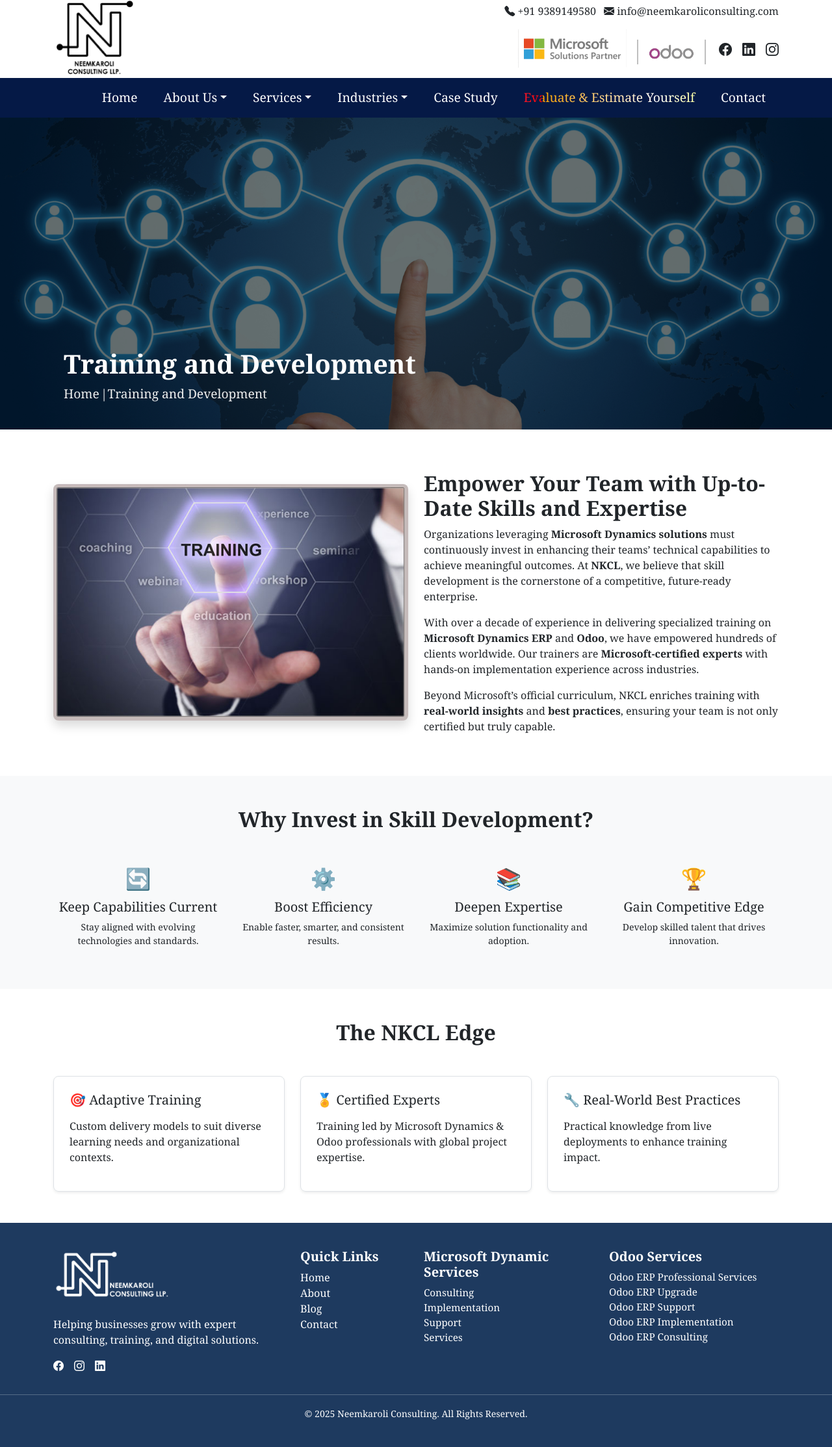
After one commit to neemkaroli12/Neemkaroli-_Consulting, a Django app: page /skill/ in a window 1280 px wide. The commit adds this page. Shown: the whole page at 65% size. Run offline with Django 5.2, Linux system fonts and the light colour scheme.

Commit message:
skill.html training.html release.html

```diff
--- /dev/null
+++ b/consulting_app/templates/skill.html
@@ -0,0 +1,142 @@
+{% extends "layout.html" %}
+{% load static %}
+
+{% block title %}Training and Development{% endblock %}
+
+{% block content %}
+<style>
+.breadcrumb { background: transparent;  gap:2px; font-size:1.2rem; color: #f0f0f0; }
+.breadcrumb a { color: #f0f0f0; text-decoration: none; font-weight: 500; }
+.breadcrumb a:hover { color: #ffd369; }
+.breadcrumb .active { color: #ccc; }
+
+
+.hero-banner {
+  position: relative;
+  background: url("{% static 'images/training.jpeg' %}") center center/cover no-repeat;
+  height: 60vh;
+  display: flex;
+  align-items: center;
+
+}
+.hero-content {
+  position: relative;
+  z-index: 2;
+  background: rgba(0, 0, 0, 0.55);
+}
+</style>
+
+
+<section class="hero-banner d-flex align-items-end justify-content-start text-white" style="position: relative;height:60vh;">
+    <div class="hero-overlay" style="
+        position:absolute;
+        top:0;
+        left:0;
+        right:0;
+        bottom:0;
+        background: rgba(0,0,0,0.55);
+        z-index:1;">
+    </div>
+    <div class="container mb-4" style="position: relative; z-index:2;">
+        <h1 class="fw-bold ms-3 text-white">Training and Development</h1>
+        <ol class="breadcrumb ms-3">
+          <li><a href="{% url 'consulting_app:home_two' %}">Home</a></li>
+          <li><a href="{% url 'consulting_app:skill' %}">|Training and Development</a></li>
+    </ol>
+    </div>
+</section>
+
+<!-- Intro with Side Image -->
+<section class="py-5">
+  <div class="container">
+    <div class="row align-items-center g-4">
+      <div class="col-md-6">
+        <img src="{% static 'images/training(1).png' %}"
+             alt="Training Session"
+             class="img-fluid rounded-3 shadow">
+      </div>
+      <div class="col-md-6">
+        <h2 class=" mt-3 fw-bold">Empower Your Team with Up-to-Date Skills and Expertise</h1>
+        <p class="fs-6">
+          Organizations leveraging <strong>Microsoft Dynamics solutions</strong> must continuously invest in enhancing their teams’ technical capabilities to achieve meaningful outcomes.
+          At <strong>NKCL</strong>, we believe that skill development is the cornerstone of a competitive, future-ready enterprise.
+        </p>
+        <p>
+          With over a decade of experience in delivering specialized training on <strong>Microsoft Dynamics ERP</strong> and <strong>Odoo</strong>, we have empowered hundreds of clients worldwide.
+          Our trainers are <strong>Microsoft-certified experts</strong> with hands-on implementation experience across industries.
+        </p>
+        <p>
+          Beyond Microsoft’s official curriculum, NKCL enriches training with <strong>real-world insights</strong> and <strong>best practices</strong>, ensuring your team is not only certified but truly capable.
+        </p>
+      </div>
+    </div>
+  </div>
+</section>
+
+<!-- Why Invest Section (Icon List) -->
+<section class="py-5 bg-light">
+  <div class="container text-center">
+    <h2 class="fw-bold mb-5">Why Invest in Skill Development?</h2>
+    <div class="row g-4">
+      <div class="col-md-3">
+        <div class="d-flex flex-column align-items-center">
+          <div class="fs-2 mb-2">🔄</div>
+          <h5>Keep Capabilities Current</h5>
+          <p class="small">Stay aligned with evolving technologies and standards.</p>
+        </div>
+      </div>
+      <div class="col-md-3">
+        <div class="d-flex flex-column align-items-center">
+          <div class="fs-2 mb-2">⚙️</div>
+          <h5>Boost Efficiency</h5>
+          <p class="small">Enable faster, smarter, and consistent results.</p>
+        </div>
+      </div>
+      <div class="col-md-3">
+        <div class="d-flex flex-column align-items-center">
+          <div class="fs-2 mb-2">📚</div>
+          <h5>Deepen Expertise</h5>
+          <p class="small">Maximize solution functionality and adoption.</p>
+        </div>
+      </div>
+      <div class="col-md-3">
+        <div class="d-flex flex-column align-items-center">
+          <div class="fs-2 mb-2">🏆</div>
+          <h5>Gain Competitive Edge</h5>
+          <p class="small">Develop skilled talent that drives innovation.</p>
+        </div>
+      </div>
+    </div>
+  </div>
+</section>
+
+<!-- NKCL Edge (Two Column Feature List) -->
+<section class="py-5">
+  <div class="container">
+    <h2 class="fw-bold text-center mb-5">The NKCL Edge</h2>
+    <div class="row g-4">
+      <div class="col-md-4">
+        <div class="p-4 border rounded-3 h-100 shadow-sm">
+          <h5 class="mb-3">🎯 Adaptive Training</h5>
+          <p>Custom delivery models to suit diverse learning needs and organizational contexts.</p>
+        </div>
+      </div>
+      <div class="col-md-4">
+        <div class="p-4 border rounded-3 h-100 shadow-sm">
+          <h5 class="mb-3">🏅 Certified Experts</h5>
+          <p>Training led by Microsoft Dynamics & Odoo professionals with global project expertise.</p>
+        </div>
+      </div>
+      <div class="col-md-4">
+        <div class="p-4 border rounded-3 h-100 shadow-sm">
+          <h5 class="mb-3">🔧 Real-World Best Practices</h5>
+          <p>Practical knowledge from live deployments to enhance training impact.</p>
+        </div>
+      </div>
+    </div>
+  </div>
+</section>
+
+
+
+{% endblock %}
--- a/consulting_app/urls.py
+++ b/consulting_app/urls.py
@@ -33,5 +33,8 @@ urlpatterns = [
     path('change/',views.change,name="change"),
     path('health/',views.health,name="health"),
     path('performance/',views.performance,name="performance"),
+    path('release/',views.release,name="release"),
+    path('version/',views.version,name='version'),
+    path('skill/',views.skill,name='skill'),
 
 ]
--- a/consulting_app/views.py
+++ b/consulting_app/views.py
@@ -291,3 +291,12 @@ def health(request):
 
 def performance(request):
     return render(request,'performance.html')
+
+def release(request):
+    return render(request,'release.html')
+
+def version(request):
+    return render(request,'version.html')
+
+def skill(request):
+    return render(request,'skill.html')
--- a/templates/layout.html
+++ b/templates/layout.html
@@ -263,9 +263,9 @@
                     <a class="dropdown-item" href="{% url 'consulting_app:change' %}">Change Management</a>
                     <a class="dropdown-item" href="{% url 'consulting_app:health' %}">Health Check</a>
                     <a class="dropdown-item" href="{% url 'consulting_app:performance' %}">Performance Management</a>
-                    <a class="dropdown-item" href="#">Release & Deployment</a>
-                    <a class="dropdown-item" href="#">Version Management</a>
-                    <a class="dropdown-item" href="#">Training & Development</a>
+                    <a class="dropdown-item" href="{% url 'consulting_app:release' %}">Release & Deployment</a>
+                    <a class="dropdown-item" href="{% url 'consulting_app:version' %}">Version Management</a>
+                    <a class="dropdown-item" href="{% url 'consulting_app:skill' %}">Training & Development</a>
                   </div>
                 </div>
               </div>
```
Also changed, not shown: consulting_app/templates/release.html (added, +130 -0 lines), consulting_app/templates/version.html (added, +122 -0 lines), static/images/release.png (added), static/images/training(1).png (added), static/images/training.jpeg (added), static/images/version.png (added).
